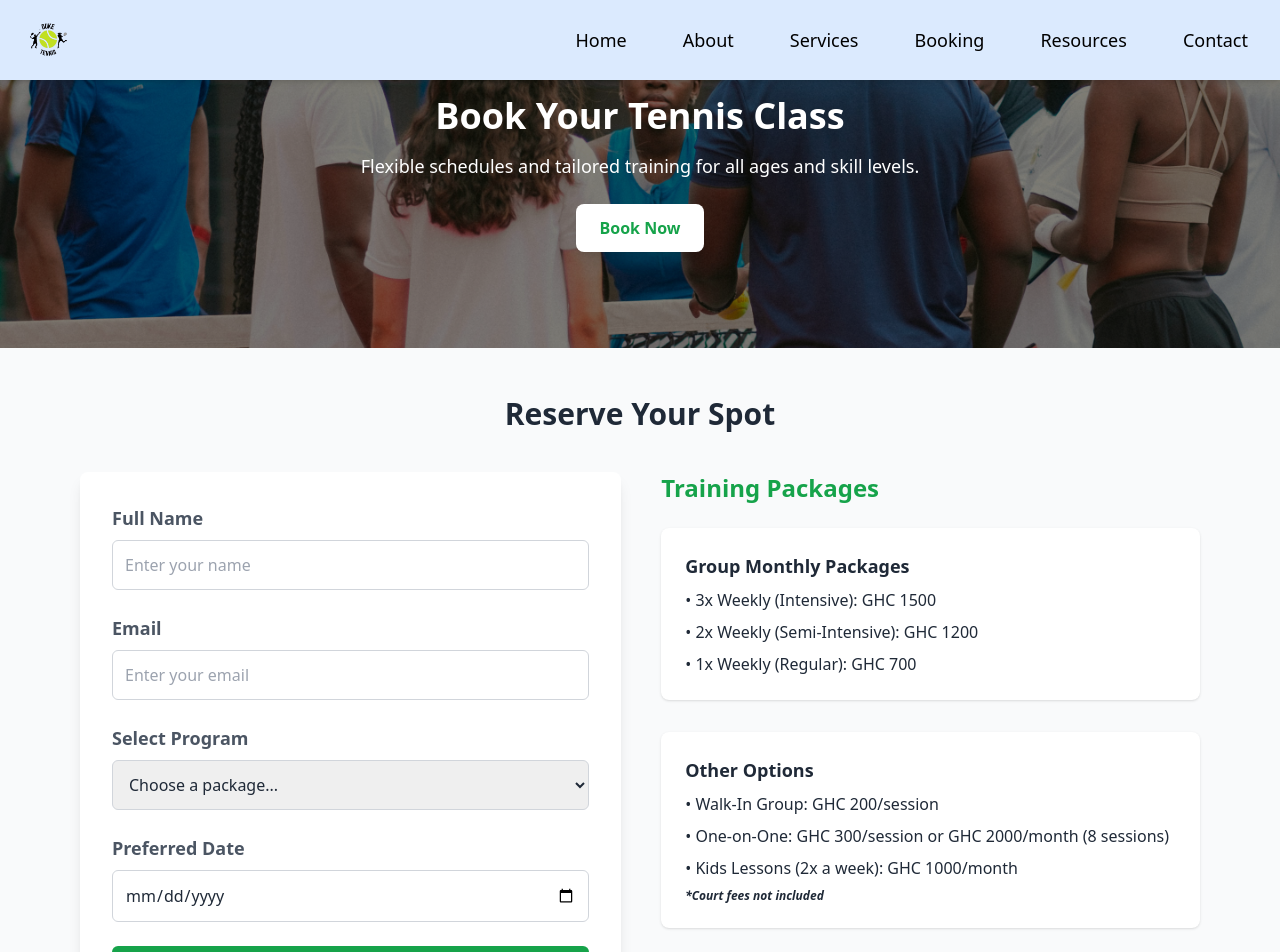
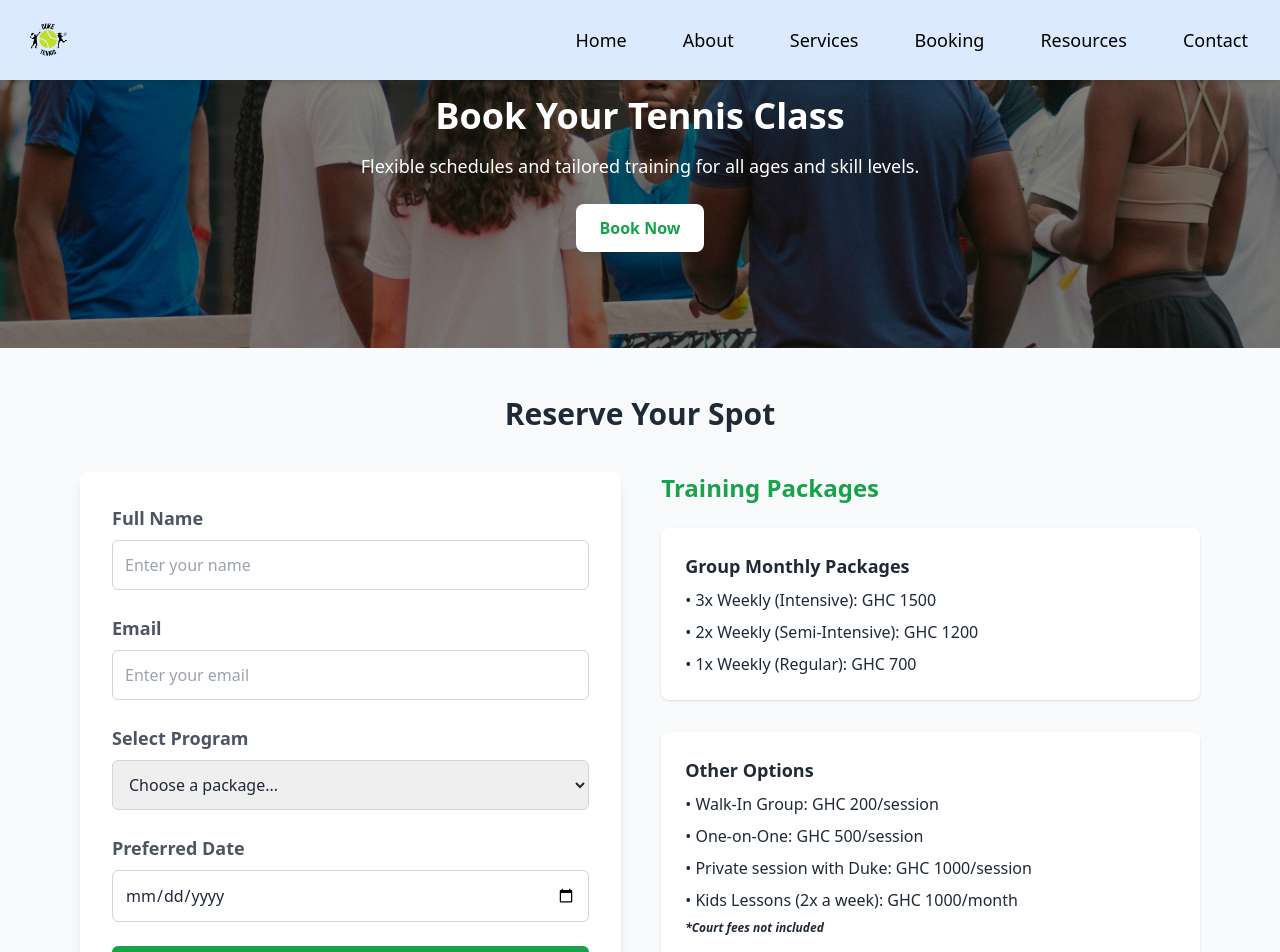
Before and after one commit to mrkabby/duke-tennis, a React (Create React App) app: page /booking in a window 1280 px wide. Shown: the top 952 px of the page. Built offline with nearby package versions, Linux system fonts and the light colour scheme; no server answers.

Commit message:
updted booking page

```diff
--- a/src/components/Booking.js
+++ b/src/components/Booking.js
@@ -183,7 +183,8 @@ const BookingPage = () => {
           <h4 className="text-lg font-semibold mb-2">Other Options</h4>
           <ul className="space-y-2">
             <li>• Walk-In Group: GHC 200/session</li>
-            <li>• One-on-One: GHC 300/session or GHC 2000/month (8 sessions)</li>
+            <li>• One-on-One: GHC 500/session </li>
+            <li>• Private session with Duke: GHC 1000/session</li>
             <li>• Kids Lessons (2x a week): GHC 1000/month</li>
             <li className="text-xs font-bold italic">*Court fees not included</li>
           </ul>
```
